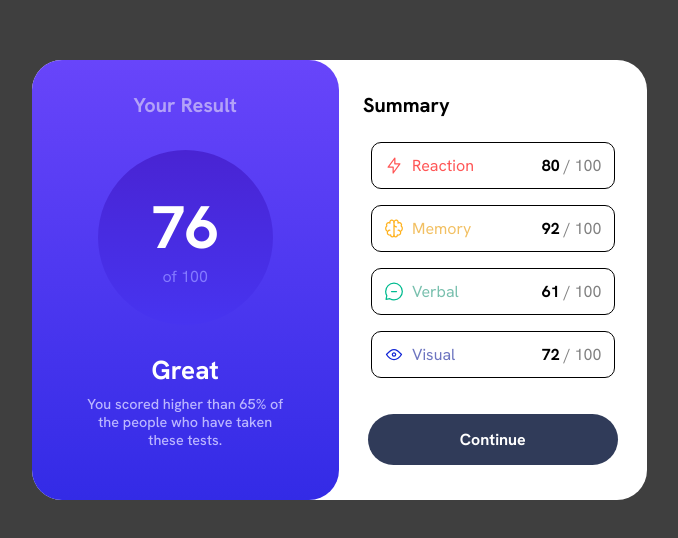
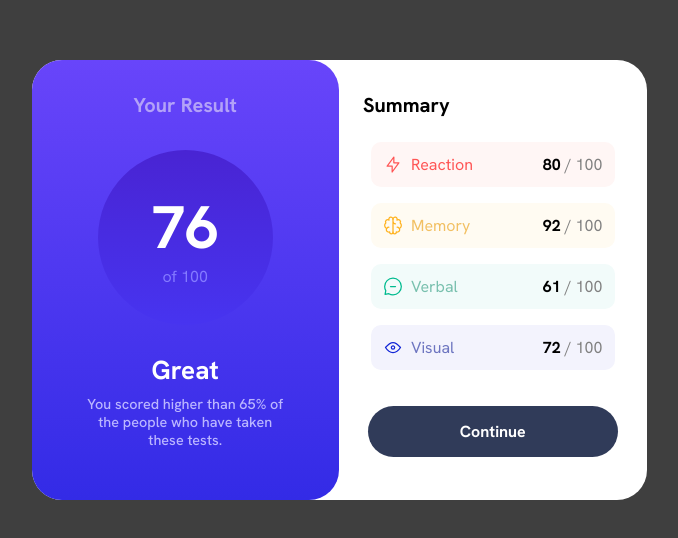
Before and after one commit to Gromzi/frontend-mentor-challenges, a React (Vite) app in the folder results-summary-component/: page / in a window 1280 px wide. Shown: the part 120-658 px from the top of the page, without its empty margins (301-979 px from the left). Built offline with nearby package versions, Linux system fonts and the light colour scheme.

Commit message:
Add bg colors to stats and hover effect to button

```diff
--- a/results-summary-component/src/components/Stat.tsx
+++ b/results-summary-component/src/components/Stat.tsx
@@ -2,7 +2,10 @@ import dataValues from '../types/dataValues'
 
 const Stat = (data: dataValues) => {
   return (
-    <div className="statContainer">
+    <div
+      className="statContainer"
+      style={{ backgroundColor: data.bgColor }}
+    >
       <div className="iconAndCategory">
         <img
           src={data.icon}
--- a/results-summary-component/src/components/Stats.tsx
+++ b/results-summary-component/src/components/Stats.tsx
@@ -11,6 +11,7 @@ const Stats = () => {
           score={stat.score}
           icon={stat.icon}
           color={stat.color}
+          bgColor={stat.bgColor}
         />
       ))}
     </div>
--- a/results-summary-component/src/data/data.json
+++ b/results-summary-component/src/data/data.json
@@ -3,24 +3,28 @@
     "category": "Reaction",
     "score": 80,
     "icon": "./assets/images/icon-reaction.svg",
-    "color": "#ff5555"
+    "color": "#ff5555",
+    "bgColor": "#fff6f5"
   },
   {
     "category": "Memory",
     "score": 92,
     "icon": "./assets/images/icon-memory.svg",
-    "color": "#f2c063"
+    "color": "#f2c063",
+    "bgColor": "#fffbf2"
   },
   {
     "category": "Verbal",
     "score": 61,
     "icon": "./assets/images/icon-verbal.svg",
-    "color": "#79c0ae"
+    "color": "#79c0ae",
+    "bgColor": "#f2fbfa"
   },
   {
     "category": "Visual",
     "score": 72,
     "icon": "./assets/images/icon-visual.svg",
-    "color": "#6d75c0"
+    "color": "#6d75c0",
+    "bgColor": "#f3f3fd"
   }
 ]
--- a/results-summary-component/src/styles/app.scss
+++ b/results-summary-component/src/styles/app.scss
@@ -61,7 +61,7 @@ p {
 
   .resultCard {
     width: 100%;
-    height: 50%;
+    height: 10%;
 
     display: flex;
     flex-direction: column;
@@ -76,7 +76,7 @@ p {
     .resultHeader {
       width: 100%;
       text-align: center;
-      padding-top: 4rem;
+      padding-top: 7rem;
       color: #b3a2f8;
 
       font-family: 'HankenGroteskBold', sans-serif;
@@ -150,15 +150,17 @@ p {
     .statsContainer {
       width: 100%;
       height: 100%;
-      padding: 2rem 2rem;
+      padding: 1.75rem 1.5rem;
       display: flex;
       flex-direction: column;
-      gap: 2.5rem;
-      // border: 3px solid blue;
+      gap: 1rem;
 
       .statContainer {
         display: flex;
         justify-content: space-between;
+        padding: 0.75rem;
+
+        border-radius: 10px;
 
         .iconAndCategory {
           display: flex;
@@ -177,7 +179,7 @@ p {
       border: none;
       border-radius: 100px;
       color: white;
-      padding: 15px 35%;
+      padding: 15px 33%;
       text-align: center;
       text-decoration: none;
       font-size: 16px;
@@ -219,7 +221,7 @@ p {
 
     .resultCard {
       width: 50%;
-      height: 440px;
+      height: 100%;
 
       justify-content: start;
       border-radius: 30px;
@@ -251,7 +253,7 @@ p {
 
     .summaryCard {
       width: 50%;
-      height: 440px;
+      height: 100%;
 
       justify-content: start;
 
@@ -269,7 +271,6 @@ p {
         display: flex;
         flex-direction: column;
         gap: 1rem;
-        // border: 3px solid blue;
 
         .statContainer {
           display: flex;
@@ -277,7 +278,7 @@ p {
 
           padding: 0.75rem;
 
-          border: solid 1px black;
+          // border: solid 1px black;
           border-radius: 10px;
 
           .iconAndCategory {
@@ -295,6 +296,10 @@ p {
         width: 250px;
         padding: 15px 20%;
       }
+
+      .continueButton:hover {
+        background-image: linear-gradient(#6845fa, #332be6);
+      }
     }
   }
 }
--- a/results-summary-component/src/types/dataValues.ts
+++ b/results-summary-component/src/types/dataValues.ts
@@ -3,6 +3,7 @@ interface dataValues {
   score: number
   icon: string
   color: string
+  bgColor: string
   key: string
 }
 
```
